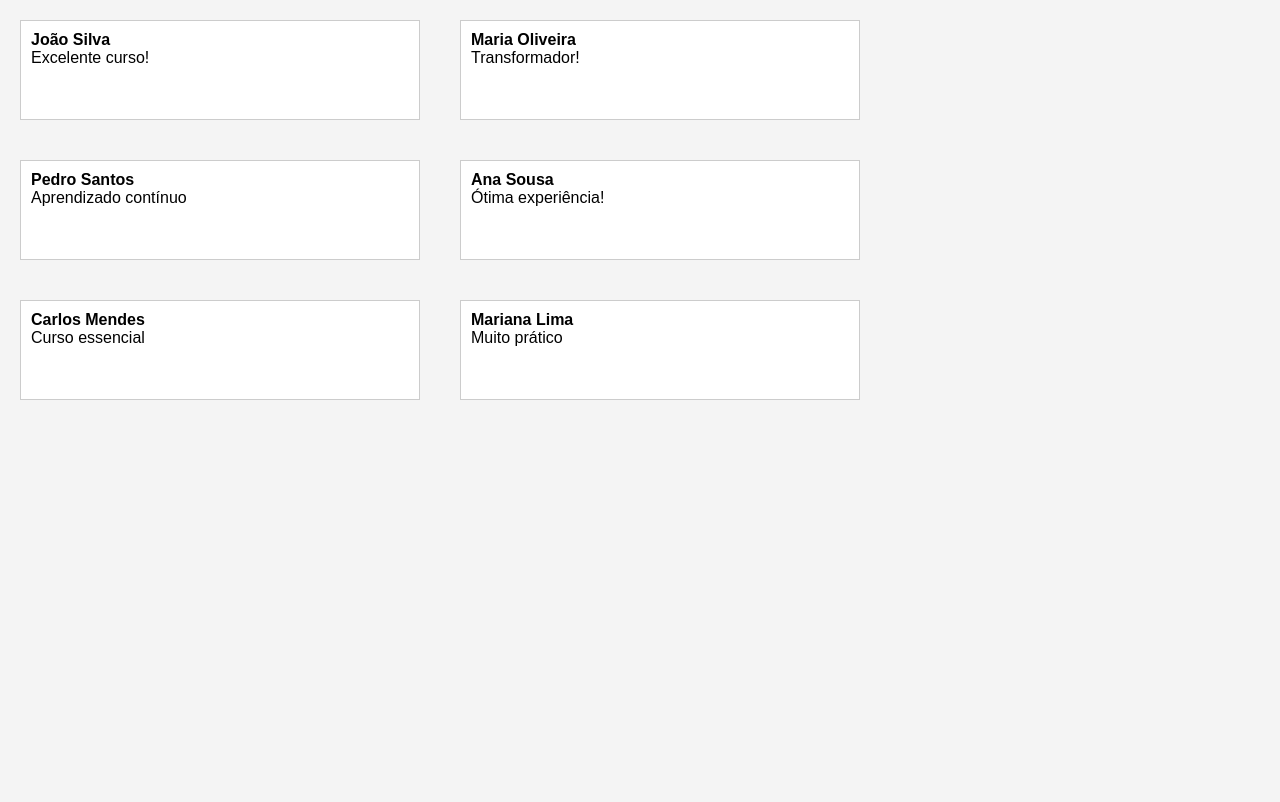
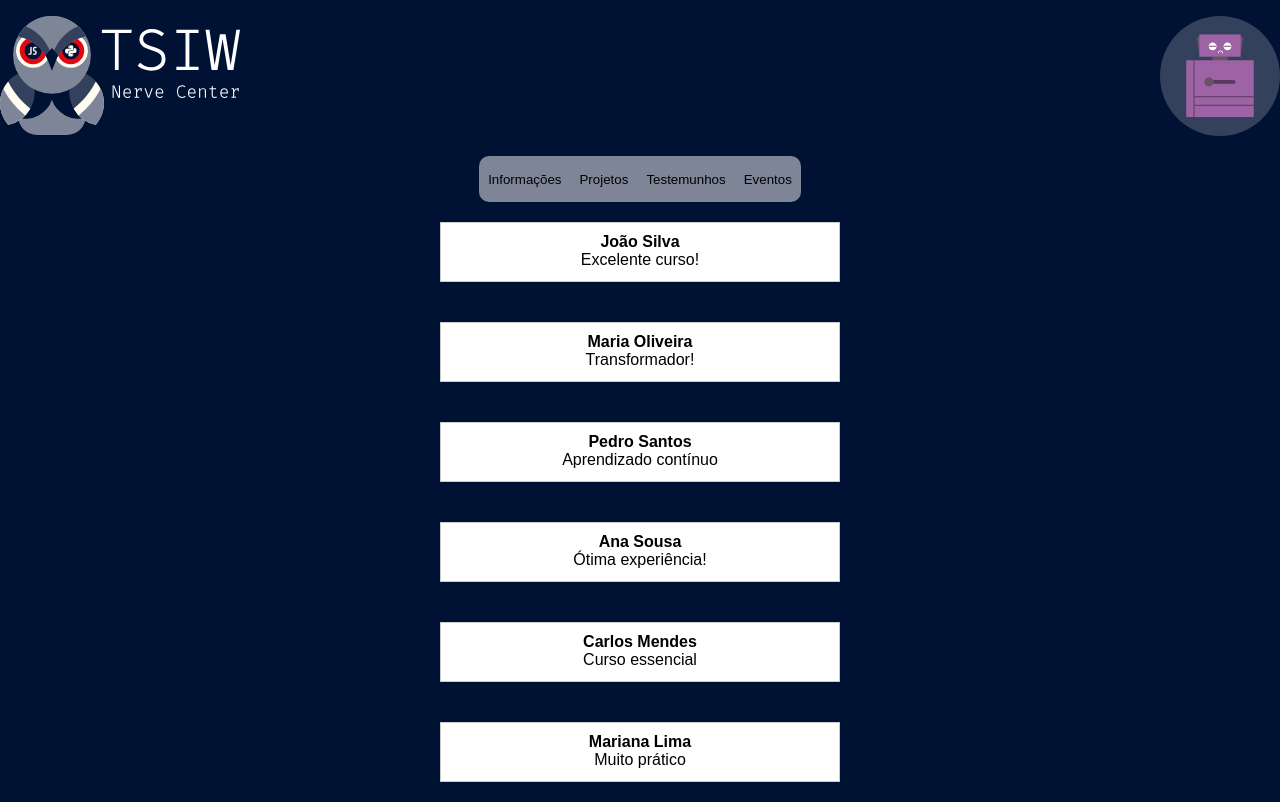
Before and after one commit to Sdanielgg/Projeto1, a plain HTML site: page testimonials.html in a window 1280 px wide. Drawn offline with Linux system fonts and the light colour scheme.

Commit message:
Testemunhos estilizados
mas e preciso estilizar mais, mas primeiro vou mudar o estilo da main

```diff
--- /dev/null
+++ b/Style/testimonials.css
@@ -0,0 +1,99 @@
+
+body{
+    background-color: #001233;
+    display: flex;
+    justify-content: center;
+    flex-direction: column;
+    align-items: center;
+    font-family: Arial, sans-serif;
+    margin: 0;
+    padding: 0;
+}
+
+.testemunho {
+    height: 60px;
+    width: 400px;
+    background-color: #fff;
+    border: 1px solid #ccc;
+    margin: 20px;
+    padding: 10px;
+    transition:all 0.3s ease;
+    float: left;
+    box-sizing: border-box;
+    text-align: center;
+}
+.testemunho:hover {
+    height: 150px;
+    width: 500px;
+}
+.nome {
+    font-weight: bold;
+}
+.conteudo {
+    display: none;
+    height: 100px;
+    width: 400px;
+    transition:all 0.3s ease;
+    justify-content: center;
+
+}
+.testemunho:hover .conteudo {
+    display: block;
+    height: 150px;
+    width: 450px;
+}
+.clear {
+    clear: both;
+}
+nav{
+    width: 100%;
+    padding: 2vh;
+    display: flex;
+    flex-direction: row;
+    justify-content: space-between;
+}
+
+#logo{
+    width: 30vh;
+
+}
+
+#avatar{
+    width: 15vh;
+}
+
+/* site content */
+.content{
+    background-color: #7D8597;
+    width: 70%;
+}
+.subNav{
+    display: flex;
+    flex-direction: row;
+    justify-content: space-around;
+    color:white;
+    border: 0px solid;
+    border-radius: 10px;
+    background-color: #7D8597;
+    font-size: 3vh;
+}
+
+.subNav-Container{
+    display: flex;
+    justify-content:  center;
+}
+
+button{
+    height: 5vh;
+    width: 100%;
+    border: 0;
+    border-radius: 10px;
+    background-color: #7D8597;
+    margin: 3px;
+}
+button:hover{
+    height: 5vh;
+    width: 100%;
+    border: 0;
+    background-color:grey;
+}
--- a/testimonials.html
+++ b/testimonials.html
@@ -3,50 +3,25 @@
 <head>
 <meta charset="UTF-8">
 <meta name="viewport" content="width=device-width, initial-scale=1.0">
+<link rel="stylesheet" href="./Style/testimonials.css">
 <title>Testemunhos de Antigos Estudantes - TSIW</title>
-<style>
-    body {
-        font-family: Arial, sans-serif;
-        margin: 0;
-        padding: 0;
-        background-color: #f4f4f4;
-    }
-    .testemunho {
-        height: 100px;
-        width: 400px;
-        background-color: #fff;
-        border: 1px solid #ccc;
-        margin: 20px;
-        padding: 10px;
-        transition:all 0.3s ease;
-        float: left;
-        box-sizing: border-box;
-    }
-    .testemunho:hover {
-        height: 150px;
-        width: 450px;
-    }
-    .nome {
-        font-weight: bold;
-    }
-    .conteudo {
-        display: none;
-        height: 100px;
-        width: 400px;
-        transition:all 0.3s ease;
-
-    }
-    .testemunho:hover .conteudo {
-        display: block;
-        height: 150px;
-        width: 450px;
-    }
-    .clear {
-        clear: both;
-    }
-</style>
 </head>
 <body>
+    <nav>
+        <a href="main.html"><img id="logo" src="./images/logo.svg"></a>
+       <a href="profile.html"><img id="avatar" src="./images/avatares/avatar1.svg"></a>
+    </nav>
+
+    <div class="subNav-Container">
+        <div class="subNav">
+            <button>Informações</button>
+            <button>Projetos</button>
+            <button>Testemunhos</button>
+            <button>Eventos</button>
+        </div>
+    </div>
+
+
 
 <div class="testemunho">
     <div class="nome">João Silva</div>
```
Also changed, not shown: main.html (+1 -1 lines).
